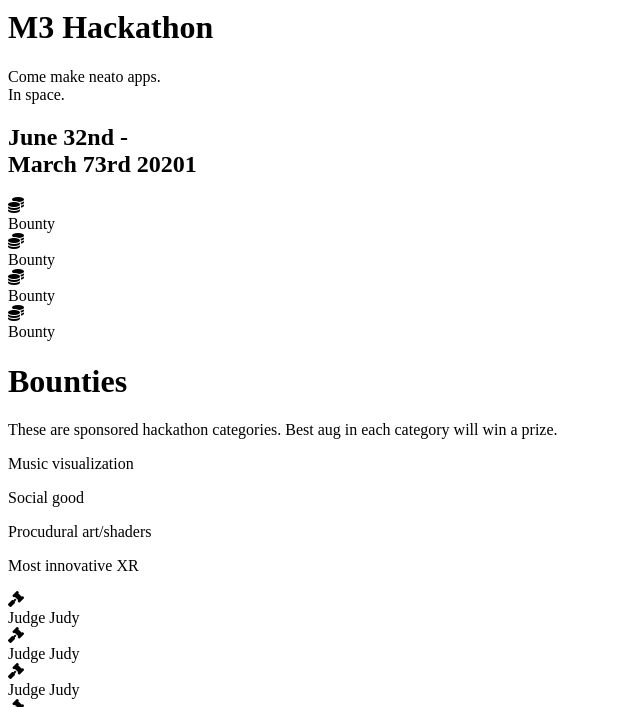
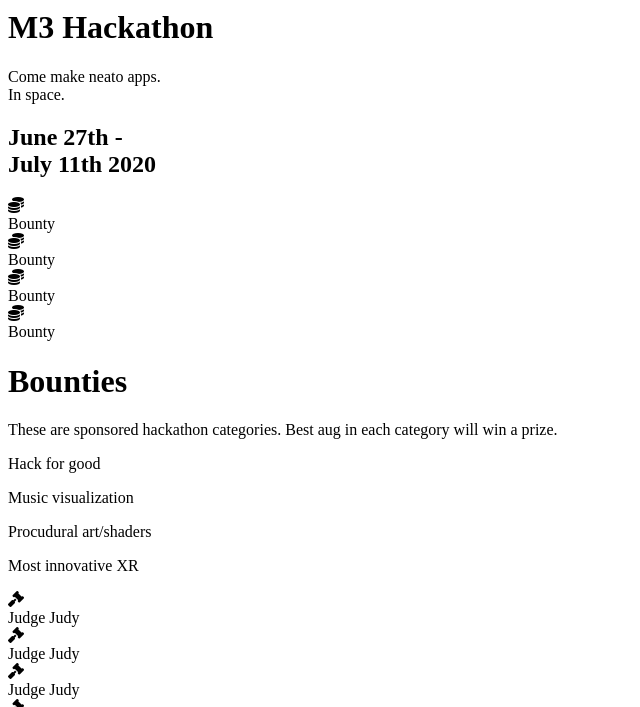
Before and after one commit to webaverse/hackathon, a website with bundled scripts: page index.html in a window 1280 px wide. Shown: the part 706-1413 px from the top of the page, without its empty margins (0-640 px from the left). Built offline with nearby package versions, Linux system fonts and the light colour scheme.

Commit message:
Clean up index.html

```diff
--- a/index.html
+++ b/index.html
@@ -86,15 +86,7 @@
       <div class=wrap>
         <h1>M3 Hackathon</h1>
         <p>Come make neato apps.<br>In space.</p>
-        <h2>June 32nd -<br>March 73rd 20201</h2>
-        <!-- <h1>A universe of augmentations</h1>
-        <p><span class=hi>Augs</span> are creative spatial apps that run everywhere.</p>
-        <p>Built and owned by awesome folks like you!</p>
-        <p>It's all open tech: IPFS, Ethereum, WebXR</p>
-        <div class=hero-buttons>
-          <a href="https://xrpackage.org/browse.html" class="hero-button hi">Get augs</a>
-          <a href="https://docs.webaverse.com/docs/creating-an-aug" class=hero-button>Create aug</a>
-        </div> -->
+        <h2>June 27th -<br>July 11th 2020</h2>
       </div>
     </div>
     <div class="hero green right">
@@ -121,18 +113,10 @@
       <div class=wrap>
         <h1>Bounties</h1>
         <p>These are sponsored hackathon categories. Best aug in each category will win a prize.</p>
+        <p>Hack for good</p>
         <p>Music visualization</p>
-        <p>Social good</p>
         <p>Procudural art/shaders</p>
         <p>Most innovative XR</p>
-        <!-- <h1>A universe of augmentations</h1>
-        <p><span class=hi>Augs</span> are creative spatial apps that run everywhere.</p>
-        <p>Built and owned by awesome folks like you!</p>
-        <p>It's all open tech: IPFS, Ethereum, WebXR</p>
-        <div class=hero-buttons>
-          <a href="https://xrpackage.org/browse.html" class="hero-button hi">Get augs</a>
-          <a href="https://docs.webaverse.com/docs/creating-an-aug" class=hero-button>Create aug</a>
-        </div> -->
       </div>
     </div>
     <div class="hero blue left">
@@ -159,14 +143,6 @@
       <div class=wrap>
         <h1>Judges</h1>
         <p>The panel of industry experts who choose bounty winners.</p>
-        <!-- <h1>A universe of augmentations</h1>
-        <p><span class=hi>Augs</span> are creative spatial apps that run everywhere.</p>
-        <p>Built and owned by awesome folks like you!</p>
-        <p>It's all open tech: IPFS, Ethereum, WebXR</p>
-        <div class=hero-buttons>
-          <a href="https://xrpackage.org/browse.html" class="hero-button hi">Get augs</a>
-          <a href="https://docs.webaverse.com/docs/creating-an-aug" class=hero-button>Create aug</a>
-        </div> -->
       </div>
     </div>
     <div class="hero yellow right">
@@ -191,16 +167,8 @@
       <div class=wrap>
         <h1>Sign up</h1>
         <p>Here's how to get started.</p>
-        <!-- <h1>A universe of augmentations</h1>
-        <p><span class=hi>Augs</span> are creative spatial apps that run everywhere.</p>
-        <p>Built and owned by awesome folks like you!</p>
-        <p>It's all open tech: IPFS, Ethereum, WebXR</p>
-        <div class=hero-buttons>
-          <a href="https://xrpackage.org/browse.html" class="hero-button hi">Get augs</a>
-          <a href="https://docs.webaverse.com/docs/creating-an-aug" class=hero-button>Create aug</a>
-        </div> -->
       </div>
     </div>
-<script type=module src="app.js"></script>
+    <script type=module src="app.js"></script>
   </body>
 </html>
```
